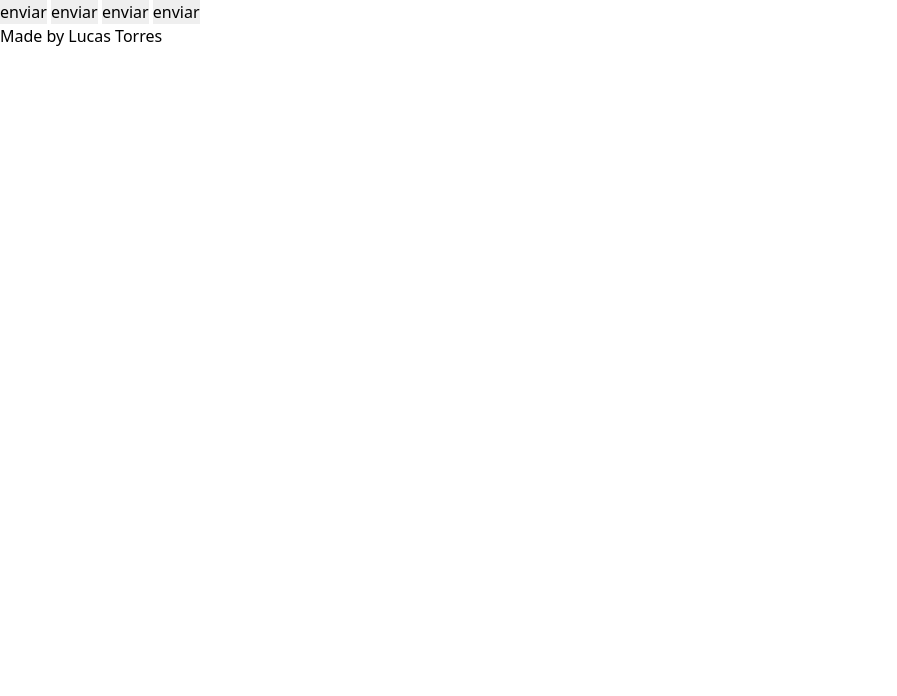
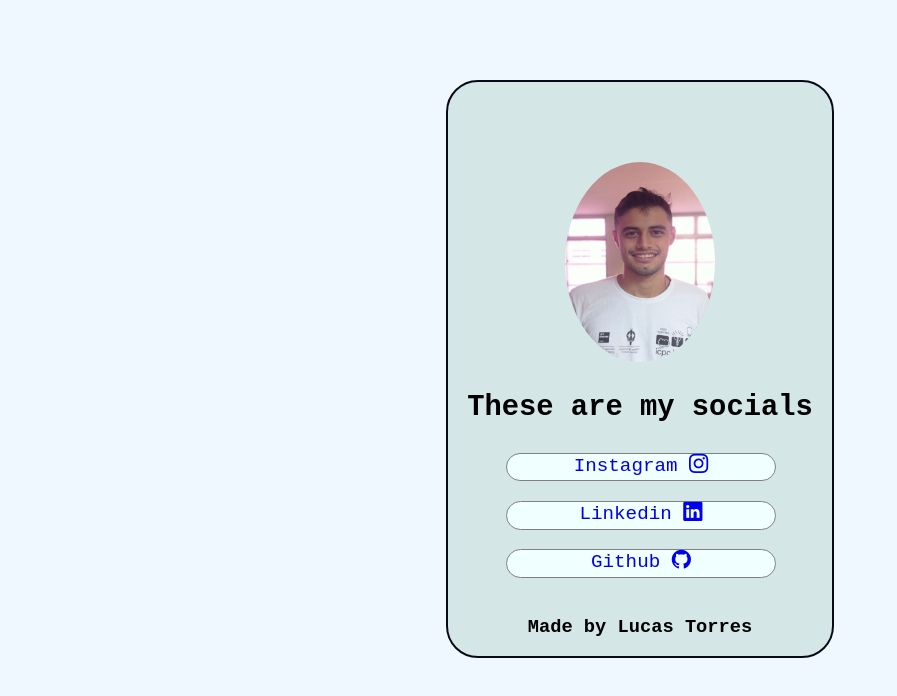
Before and after one commit to torreslucs23/lucas-torres, a plain HTML site: page index.html in a window 1280 px wide. Shown: the whole page, without its empty margins (0-897 px from the left). Drawn offline with nearby package versions, Linux system fonts and the light colour scheme.

Commit message:
added styling 1

```diff
--- /dev/null
+++ b/index.css
@@ -0,0 +1,54 @@
+body{
+    background-color: aliceblue;
+    font-family: 'Courier New', Courier, monospace;
+}
+
+main{
+    display: flex;
+    flex-direction: column;
+    align-items: center;
+    background-color: rgb(212, 230, 230);
+    width: 30vw;
+
+    padding-top: 5em;
+    border:2px solid rgb(8, 8, 22);
+    border-radius: 2em;
+    margin: auto;
+    margin-top: 5em;
+}
+
+img{
+    border-radius: 50%;
+}
+
+p{
+    font-weight: bold;
+    font-size: 1.8em;
+}
+
+section{
+    display: flex;
+    flex-direction: column;
+    width: 70%;
+
+}
+
+.button{
+    text-decoration: none;
+    background-color:azure;
+    font-size: 1.2em;
+    vertical-align: middle;
+    border-radius: 2em;
+    border: 1px solid gray;
+    flex-direction: column;
+    text-align: center;
+    align-items: center;
+
+    margin-bottom: 1em;
+    width: 100%;
+    height: 1.4em;
+}
+
+.button:hover{
+    background-color:rgb(197, 209, 219);
+}
--- a/index.html
+++ b/index.html
@@ -4,23 +4,27 @@
     <meta charset="UTF-8">
     <meta name="viewport" content="width=device-width, initial-scale=1.0">
     <title>Lucas Torres</title>
-    <link href="https://cdn.jsdelivr.net/npm/tailwindcss@2.2.16/dist/tailwind.min.css" rel="stylesheet">
+    <link rel="stylesheet" href="https://cdn.jsdelivr.net/npm/bootstrap-icons@1.11.1/font/bootstrap-icons.css">
+    <link rel="stylesheet" href="index.css">
 </head>
 <body>
 
-    <div>
-        <img src="" alt="">
+    <main>
+        <img src="lucas.jpeg" alt="lucas" width="150" height="200">
 
-        <div>
-            <input type="button" value="enviar">
-            <input type="button" value="enviar">
-            <input type="button" value="enviar">
-            <input type="button" value="enviar">
+        <p>These are my socials</p>
 
-        </div>
+
+        <section>
+           <a href="https://www.youtube.com/watch?v=EQqj7TMqfYM&ab_channel=helpme." class="button">Instagram <i class="bi bi-instagram"></i></a>
+           <a href="https://www.youtube.com/watch?v=EQqj7TMqfYM&ab_channel=helpme." class="button">Linkedin <i class="bi bi-linkedin"></i></a>
+           <a href="https://www.youtube.com/watch?v=EQqj7TMqfYM&ab_channel=helpme." class="button">Github <i class="bi bi-github"></i></a>
+
+
+        </section>
 
         <h3>Made by Lucas Torres</h3>
-    </div>
+    </main>
 
 </body>
 </html>
```
Also changed, not shown: lucas.jpeg (added).
